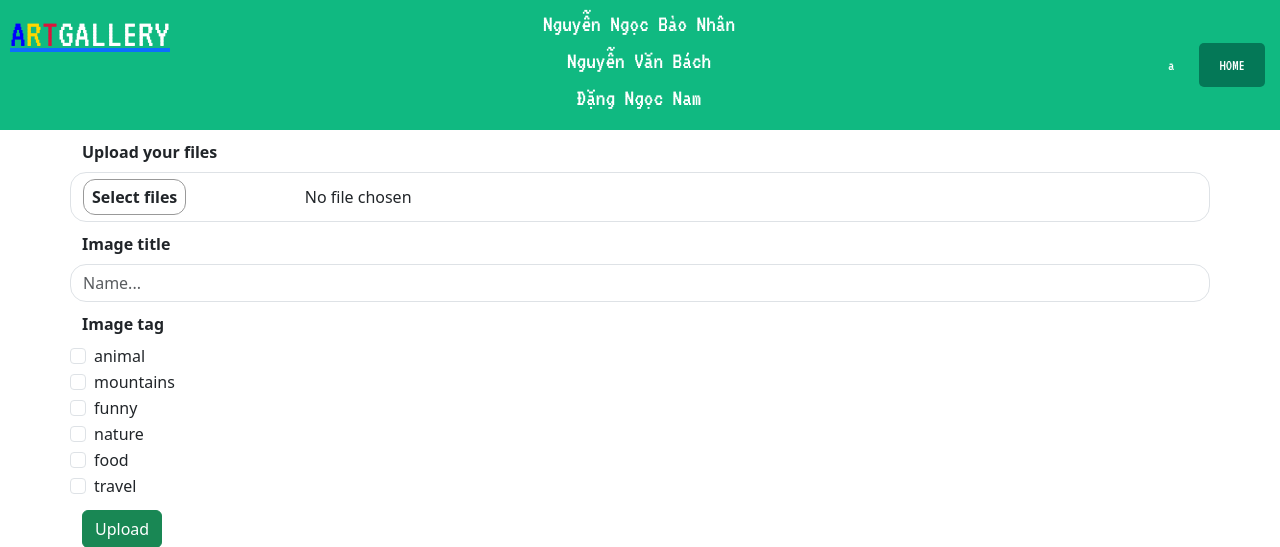
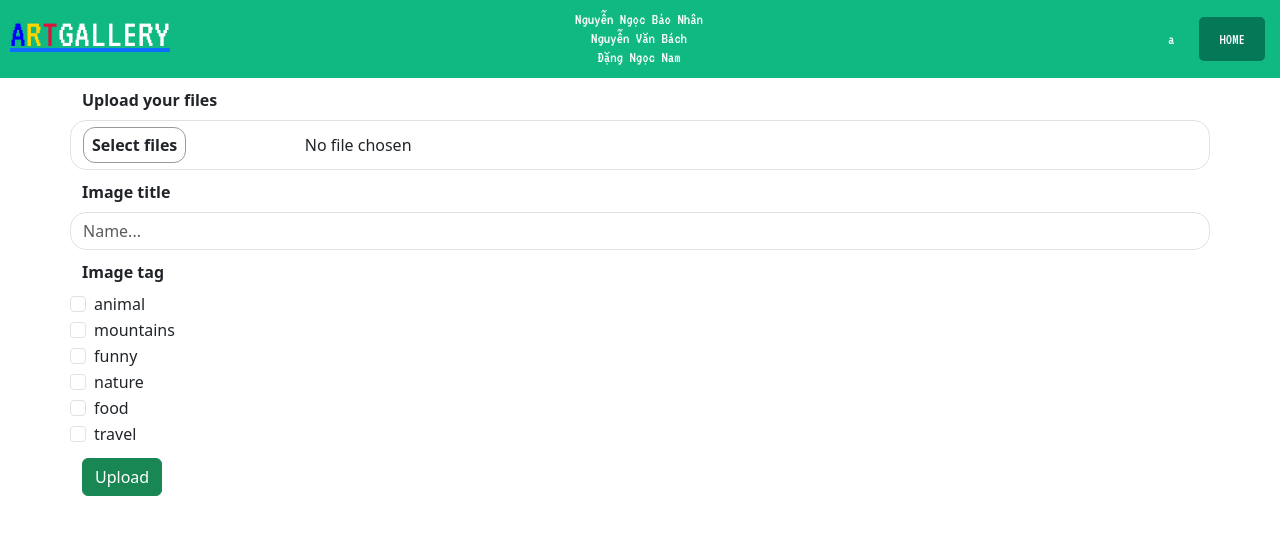
Before and after one commit to NhanPz01/image_gallery, a Flask app: page /post in a window 1280 px wide. Shown: the top 547 px of the page. Run offline with Flask 3, Linux system fonts and the light colour scheme; a user stored in the database is signed in; data comes from the database, SQL or seed files in the repository.

Commit message:
update header post.html

```diff
--- a/ImageGallery/static/css/post.css
+++ b/ImageGallery/static/css/post.css
@@ -1,4 +1,4 @@
-*{
+* {
   margin: 0;
   padding: 0;
 }
@@ -10,8 +10,9 @@ justify-content: space-between;
   padding: 10px;
   height: 20%;
   background-color: #10b981;
-font-family: 'VT323';
+  font-family: "VT323";
   margin-bottom: 10px;
+  flex-wrap: wrap; /* Allow items to wrap onto multiple lines */
 }
 
 .nav-button {
@@ -46,7 +47,7 @@ margin-bottom: 10px;
 }
 
 .files-input::before {
-    content: 'Select files';
+  content: "Select files";
   display: inline-block;
   background: linear-gradient(top, #f9f9f9, #e3e3e3);
   border: 1px solid #999;
--- a/ImageGallery/templates/post.html
+++ b/ImageGallery/templates/post.html
@@ -23,9 +23,9 @@
     </a>
 
     <div style="display: flex; flex-direction: column; justify-self: center; align-items: center; color: white;">
-      <h4 style="font-weight: 100;">Nguyễn Ngọc Bảo Nhân</h4>
-      <h4 style="font-weight: 100;">Nguyễn Văn Bách</h4>
-      <h4 style="font-weight: 100;">Đặng Ngọc Nam</h4>
+      <h4 style="font-weight: 100; font-size: 16px; margin: 0">Nguyễn Ngọc Bảo Nhân</h4>
+      <h4 style="font-weight: 100; font-size: 16px; margin: 0">Nguyễn Văn Bách</h4>
+      <h4 style="font-weight: 100; font-size: 16px; margin: 0">Đặng Ngọc Nam</h4>
     </div>
     <div style="display: flex; align-items: center;">
       <div style="color: white; text-align: center; margin-right: 20px;">{{user.username}}</div>
```
Also changed, not shown: ImageGallery/static/css/home.css (line endings or trailing spaces). Lines whose indentation alone changed are shown as unchanged.
